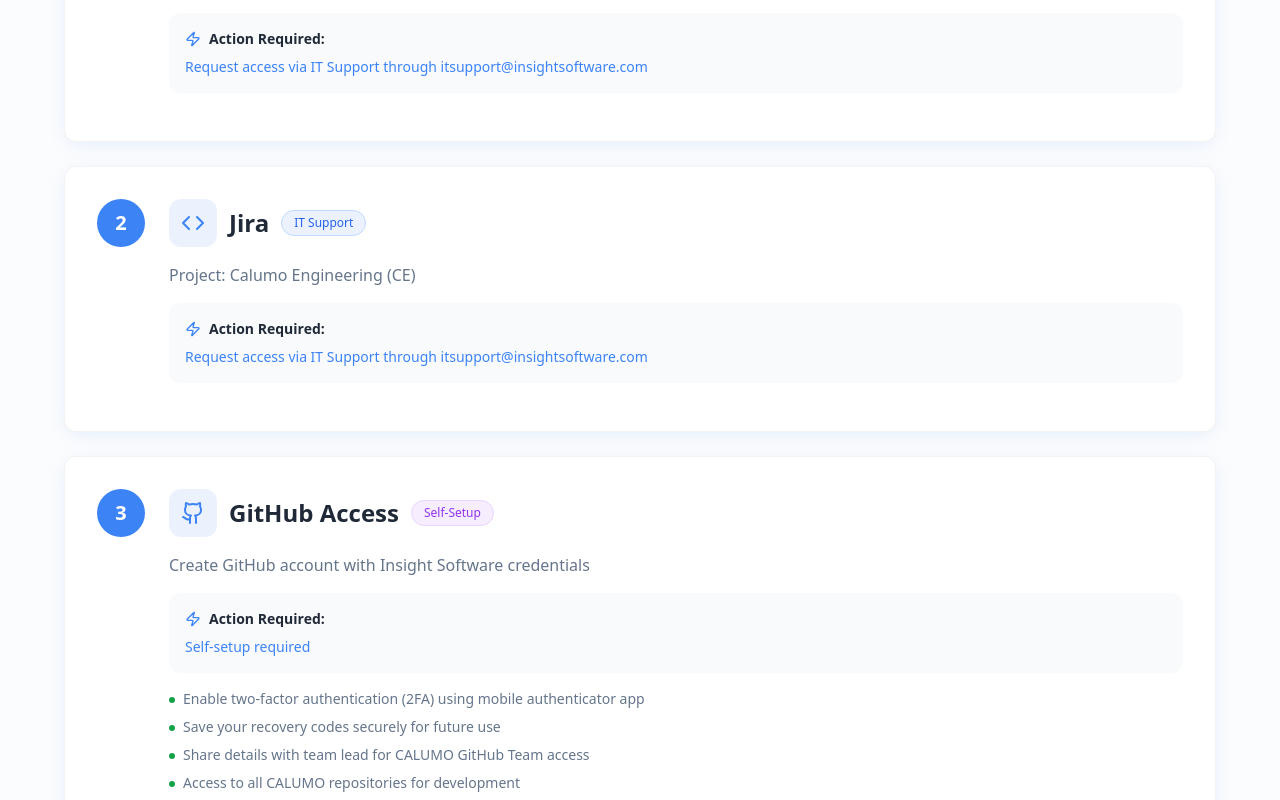
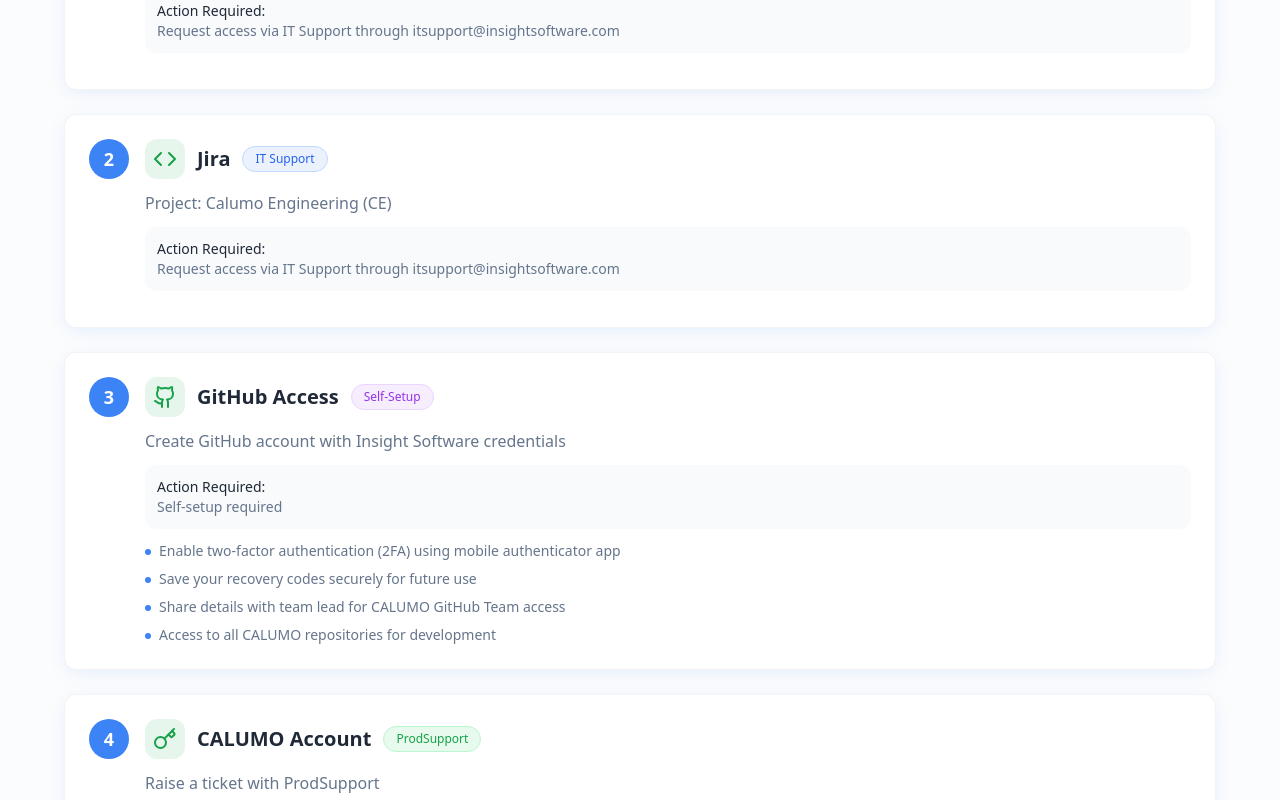
Before and after one commit to kbeetea/calumo-start-guide, a React (Vite) app: page / in a window 1280 px wide. Shown: the part 2080-2880 px from the top of the page. Built offline with nearby package versions, Linux system fonts and the light colour scheme.

Commit message:
Reverted to commit c017ce16b5ca32f365a12622bc723e2a11b0722b

```diff
--- a/src/components/AccessSection.tsx
+++ b/src/components/AccessSection.tsx
@@ -216,48 +216,42 @@ const AccessSection = () => {
           <div className="space-y-6">
             <h3 className="text-3xl font-bold text-center text-foreground mb-8">Step-by-Step Access Guide</h3>
 
-            <div className="grid gap-6">
             {accessSteps.map((step, index) => (
-                <div key={index} className="bg-card border border-border/50 rounded-xl p-8 shadow-soft">
-                  <div className="flex items-start gap-6">
+              <div key={index} className="bg-card border border-border/50 rounded-xl p-6 shadow-soft">
+                <div className="flex items-start gap-4">
                   {/* Step Number */}
-                    <div className="flex-shrink-0">
-                      <div className="w-12 h-12 bg-primary text-primary-foreground rounded-full flex items-center justify-center font-bold text-xl">
+                  <div className="flex-shrink-0 w-10 h-10 bg-primary text-primary-foreground rounded-full flex items-center justify-center font-bold text-lg">
                     {step.step}
-                      </div>
                   </div>
 
                   {/* Content */}
-                    <div className="flex-grow">
-                      <div className="flex items-center gap-3 mb-4">
-                        <div className="p-3 bg-primary/10 rounded-lg text-primary">
+                  <div className="flex-1">
+                    <div className="flex items-center gap-3 mb-3">
+                      <div className="p-2 bg-accent/10 rounded-lg text-accent">
                         {step.icon}
                       </div>
-                        <h4 className="text-2xl font-bold text-foreground">{step.title}</h4>
+                      <h4 className="text-xl font-bold text-foreground">{step.title}</h4>
                       <span className={`px-3 py-1 rounded-full text-xs font-medium border ${getTypeColor(step.type)}`}>
                         {step.type}
                       </span>
                     </div>
 
-                      <p className="text-muted-foreground mb-4">{step.description}</p>
+                    <p className="text-muted-foreground mb-3">{step.description}</p>
 
-                      <div className="bg-muted/50 rounded-lg p-4 mb-4">
-                        <div className="flex items-center gap-2 mb-2">
-                          <Zap className="w-4 h-4 text-primary" />
-                          <span className="text-sm font-semibold text-foreground">Action Required:</span>
-                        </div>
-                        <p className="text-sm text-primary font-medium">{step.action}</p>
+                    <div className="bg-muted/50 rounded-lg p-3 mb-3">
+                      <p className="text-sm font-medium text-foreground">Action Required:</p>
+                      <p className="text-sm text-muted-foreground">{step.action}</p>
                     </div>
 
                     {step.details && (
-                        <div className="space-y-2">
+                      <ul className="space-y-2">
                         {step.details.map((detail, i) => (
-                            <div key={i} className="flex items-start gap-2">
-                              <div className="w-1.5 h-1.5 bg-accent rounded-full mt-2 flex-shrink-0"></div>
-                              <p className="text-sm text-muted-foreground">{detail}</p>
-                            </div>
+                          <li key={i} className="text-sm text-muted-foreground flex items-start gap-2">
+                            <div className="w-1.5 h-1.5 bg-primary rounded-full mt-2 flex-shrink-0"></div>
+                            <span>{detail}</span>
+                          </li>
                         ))}
-                        </div>
+                      </ul>
                     )}
                   </div>
                 </div>
@@ -266,7 +260,6 @@ const AccessSection = () => {
           </div>
         </div>
       </div>
-      </div>
     </section>
   );
 };
```
Lines whose indentation alone changed are shown as unchanged.
